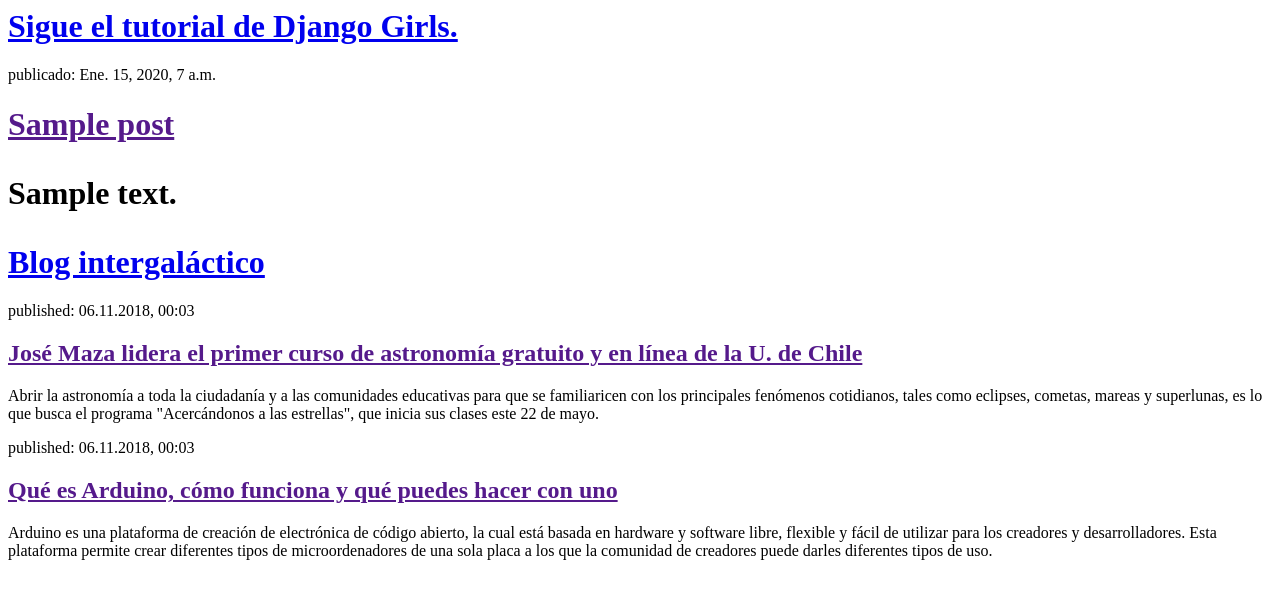
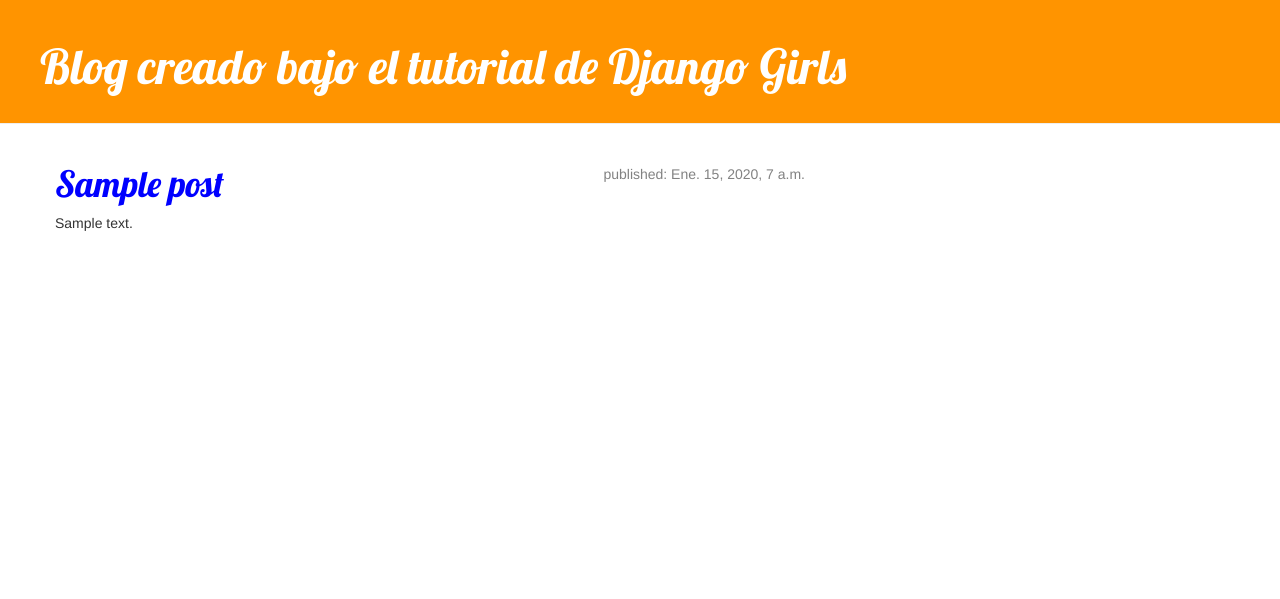
Before and after one commit to FelpeMaster/my-first-blog2, a Django app: template blog/templates/blog/post_list.html in a window 1280 px wide. Shown: the top 599 px of the page. Run offline with Django 3.2, Linux system fonts and the light colour scheme; the template is opened without the code that fills it: values that come from a table or form of the project are taken from there, others are empty; tables that the repository leaves empty hold one stand-in row (values such as "Sample post"); some libraries are stand-ins or nearby versions.

Commit message:
Se añaden estilos CSS al super blog

```diff
--- /dev/null
+++ b/blog/static/css/blog.css
@@ -0,0 +1,47 @@
+.page-header {
+    background-color: #ff9400;
+    margin-top: 0;
+    padding: 20px 20px 20px 40px;
+}
+
+.page-header h1, .page-header h1 a, .page-header h1 a:visited, .page-header h1 a:active {
+    color: #ffffff;
+    font-size: 36pt;
+    text-decoration: none;
+}
+
+.content {
+    margin-left: 40px;
+}
+
+h1, h2, h3, h4 {
+    font-family: 'Lobster', cursive;
+}
+
+.date {
+    float: right;
+    color: #828282;
+}
+
+.save {
+    float: right;
+}
+
+.post-form textarea, .post-form input {
+    width: 100%;
+}
+
+.top-menu, .top-menu:hover, .top-menu:visited {
+    color: #ffffff;
+    float: right;
+    font-size: 26pt;
+    margin-right: 20px;
+}
+
+.post {
+    margin-bottom: 70px;
+}
+
+.post h1 a, .post h1 a:visited {
+    color: #0000ff;
+}
--- a/blog/templates/blog/post_list.html
+++ b/blog/templates/blog/post_list.html
@@ -1,6 +1,53 @@
+{% load static %}
+
+
+{% load static %}
+<html>
+    <head>
+        <title>Blog creado bajo el tutorial de Django Girls</title>
+        <link rel="stylesheet" href="//maxcdn.bootstrapcdn.com/bootstrap/3.2.0/css/bootstrap.min.css">
+        <link rel="stylesheet" href="//maxcdn.bootstrapcdn.com/bootstrap/3.2.0/css/bootstrap-theme.min.css">
+        <link rel="stylesheet" href="{% static 'css/blog.css' %}">
+        <link href="//fonts.googleapis.com/css?family=Lobster&subset=latin,latin-ext" rel="stylesheet" type="text/css">
+
+    </head>
+    <body>
+
+
+        <div class = "page-header">
+            <h1><a href="/">Blog creado bajo el tutorial de Django Girls</a></h1>
+        </div>
+
+        <div class="content container">
+          <div class="row">
+              <div class="col-md-8">
+                  {% for post in posts %}
+                      <div class="post">
+                          <div class="date">
+                              <p>published: {{ post.published_date }}</p>
+                          </div>
+                          <h1><a href="">{{ post.title }}</a></h1>
+                          <p>{{ post.text|linebreaksbr }}</p>
+                      </div>
+                  {% endfor %}
+              </div>
+          </div>
+      </div>
+
+
+    </body>
+</html>
+
+
+<!--
+
 <html>
     <head>
         <title>Tutorial de Django Girls blog</title>
+        <link rel="stylesheet" href="//maxcdn.bootstrapcdn.com/bootstrap/3.2.0/css/bootstrap.min.css">
+<link rel="stylesheet" href="//maxcdn.bootstrapcdn.com/bootstrap/3.2.0/css/bootstrap-theme.min.css">
+<link rel="stylesheet" href="{% static 'css/blog.css' %}">
+
     </head>
     <body>
       <div>
@@ -32,3 +79,4 @@
         </div>
     </body>
 </html>
+-->
```
